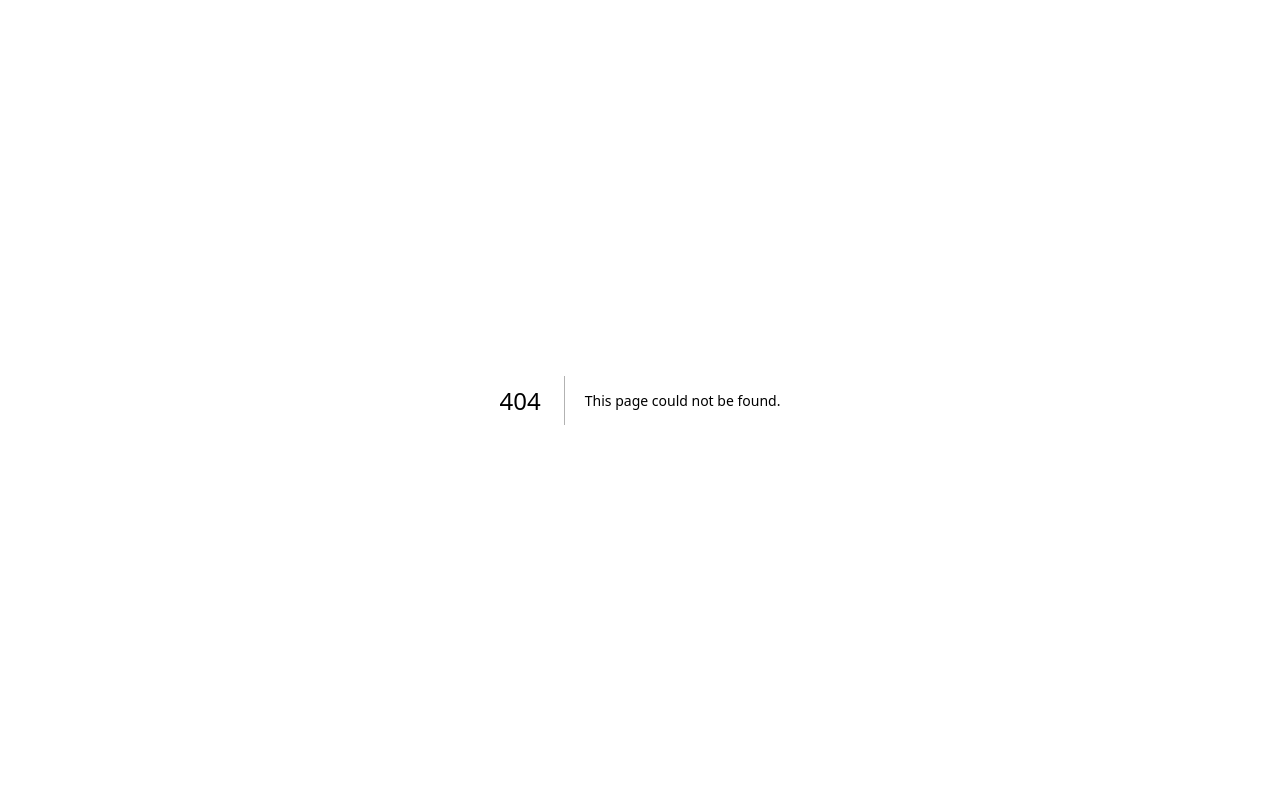
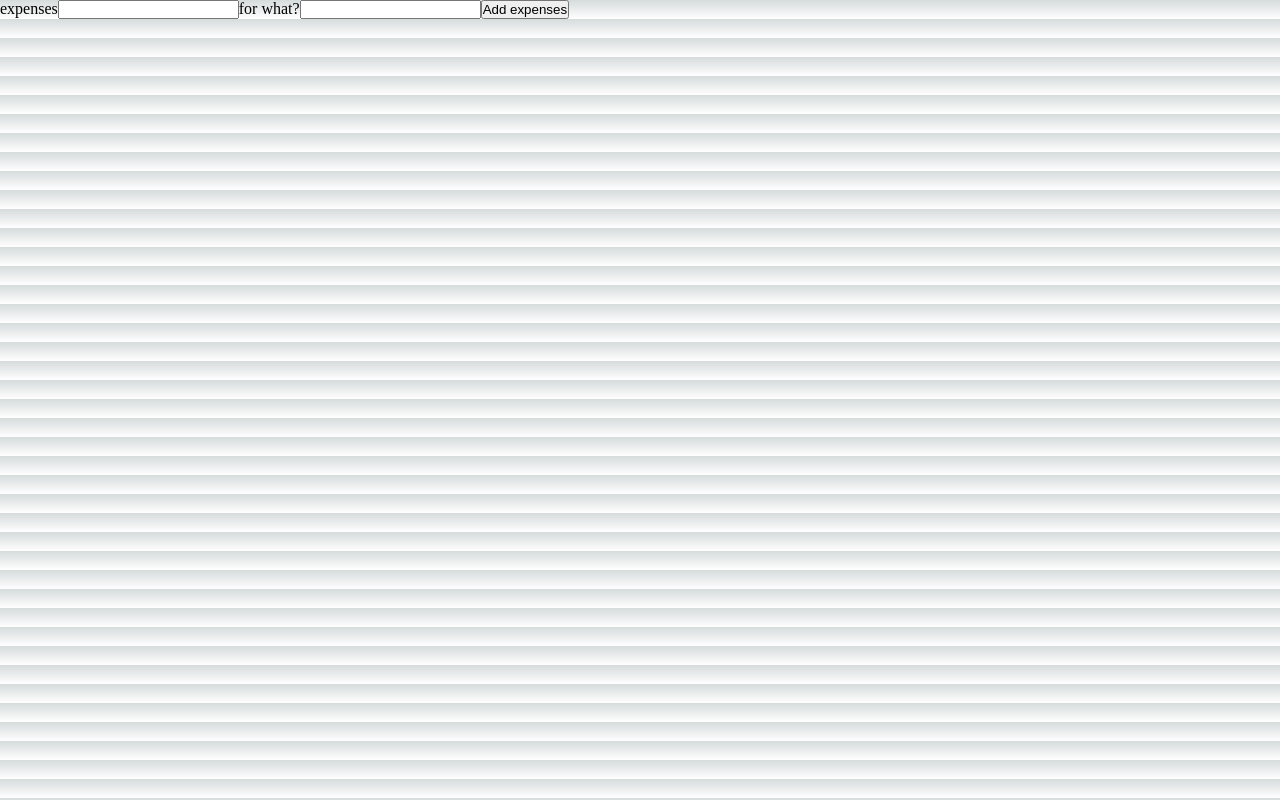
Before and after one commit to Timo-Thees/Household-Money-Sharing-App, a Next.js app: page /addExpanses in a window 1280 px wide. Before the commit this address had no page. Built offline with nearby package versions, Linux system fonts and the light colour scheme.

Commit message:
user will nwo see the households he is member in, working on function to add expanses. currently bugged

```diff
--- /dev/null
+++ b/pages/addExpanses.js
@@ -0,0 +1,28 @@
+export default function AddExpenses({loginId, householdKey, allHouseholds, setAllHouseholds}){
+    const addExpenses = event=>{
+        event.preventDefault();
+        const expenses = event.target.expenses.value
+        const reason = event.target.reason.value
+
+        const lookForThisHousehold = (household)=> household.key === householdKey
+        const indexOfThisHousehold = allHouseholds.findIndex(lookForThisHousehold)
+        const lookForThisMember = (members)=> members.memberEmail === loginId.email
+        const indexOfThisMember = allHouseholds[indexOfThisHousehold].members.findIndex(lookForThisMember)
+        const previousExpenses = allHouseholds[indexOfThisHousehold].members[indexOfThisMember].expenses
+        const newExpenses = [...previousExpenses, {expense: expenses, reason: reason}]
+/*        setAllHouseholds([...allHouseholds, allHouseholds[indexOfThisHousehold].members[indexOfThisMember].expenses[newExpenses]])
+        console.log(allHouseholds[indexOfThisHousehold].members[indexOfThisMember])*/
+        /*
+        zeile 13 hat dazu geführt das zeile 7 bei userOvierview (<--- noch ein schreibfehler >:( ) einen fehler wirft
+        */
+    }
+    return(
+        <form onSubmit={addExpenses}>
+            <a>expenses</a>
+            <input type="number" id="expenses"/>
+            <a>for what?</a>
+            <input type="text" id="reason"/>
+            <button type="submit" >Add expenses</button>
+        </form>
+    )
+}
--- a/pages/login.js
+++ b/pages/login.js
@@ -13,7 +13,6 @@ export default function Login({setLoginId, allLogins, setAllLogins}){
         const password = event.target.password.value.toString()
         const lookForEmail = (element) => element.email === email;
         const allLoginsIndex = allLogins.findIndex(lookForEmail)
-        console.log(allLoginsIndex)
         if(allLoginsIndex < 0){
             return(
                 setUsernameNotFound(true)
@@ -26,6 +25,7 @@ export default function Login({setLoginId, allLogins, setAllLogins}){
         } else {
             setLoginId(allLogins[allLoginsIndex])
         }
+        // textfeld muss noch resettet werden
 
     }
     return(
```
Also changed, not shown: pages/createHousehold.js (+3 -4 lines), pages/index.js (+7 -0 lines), pages/userOvierwiew.js (+29 -1 lines).
